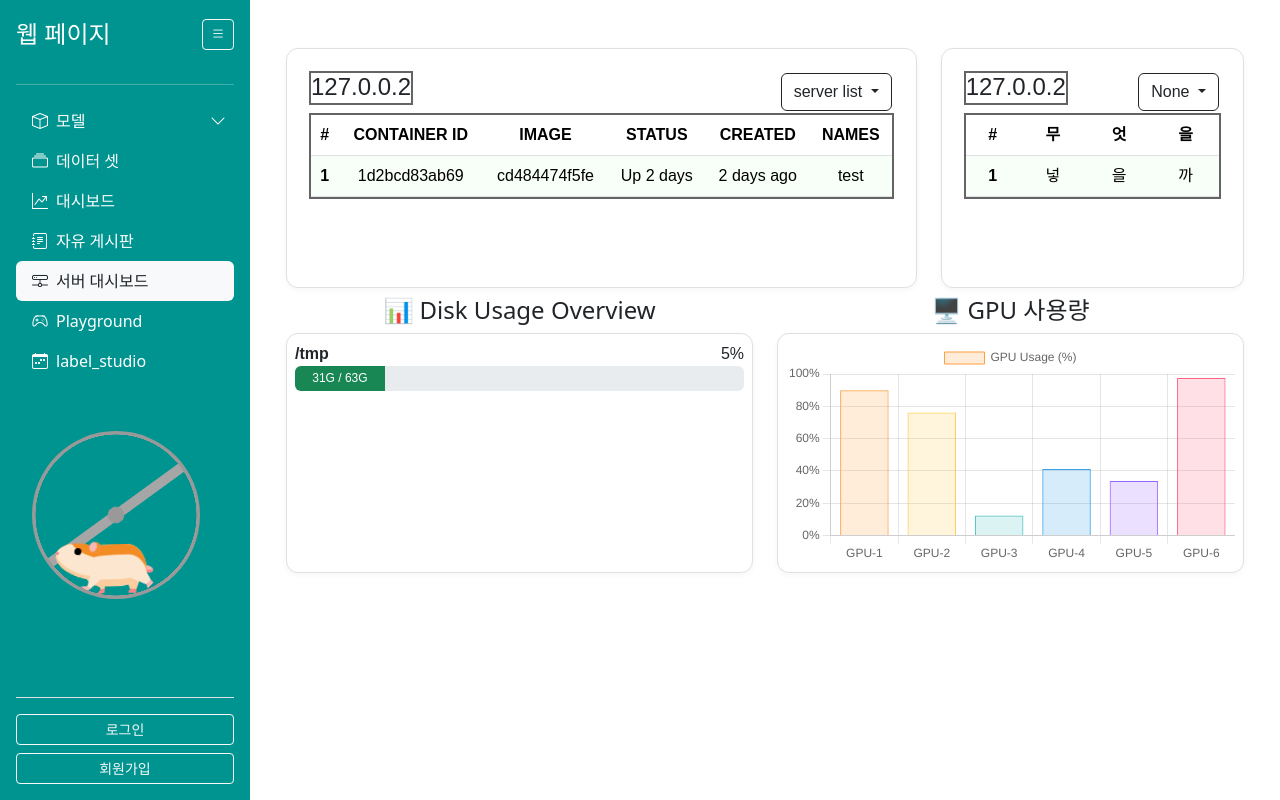
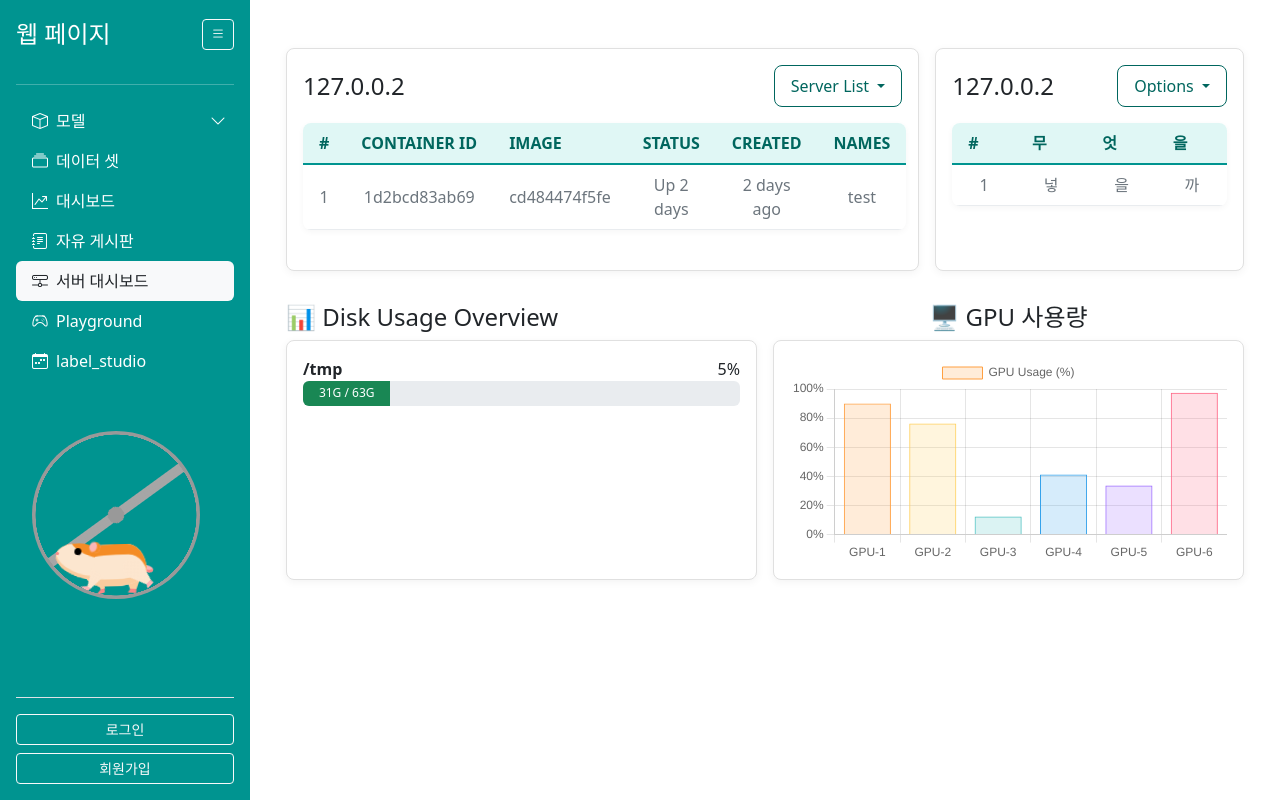
Before and after one commit to JJUNGYUN/my_django, a Django app: page /server_dashboard/ in a window 1280 px wide. Run offline with Django 5.2, Linux system fonts and the light colour scheme; some libraries are stand-ins or nearby versions.

Commit message:
서버 대시보드 에러 수정

```diff
--- a/data_studio/templates/server_dashboard/server_info.html
+++ b/data_studio/templates/server_dashboard/server_info.html
@@ -3,47 +3,46 @@
 {% load mathfilters %}
 
 {% block head %}
-<link rel="stylesheet" href="{% static 'bootstrap.min.css' %}">
 {% endblock %}
 
 {% block content %}
-<div class="container-fluid text-center mt-4">
-    <div class="row">
+<div class="container-fluid mt-4">
+  <div class="row g-3">
+    <!-- 좌측 서버/컨테이너 카드 -->
     <div class="col-sm-8">
-            <div class="card w-100" style="height: 30vh;">
-                <div class="card-body p-2 overflow-auto">
-                    <!-- 드롭다운 -->
-                    <div class="d-flex justify-content-between mb-0 py-0">
-                        <h4 style="outline: 2px solid #646464;">127.0.0.2</h4>
-                        <div class="mb-0">
+      <div class="label-card h-100">
+        <div class="card-body p-3 overflow-auto">
+          <div class="d-flex justify-content-between align-items-center mb-3">
+            <h4 class="m-0">127.0.0.2</h4>
             <div class="dropdown">
-                                <button class="btn btn-outline-dark dropdown-toggle float-end" type="button"
-                                    id="dropdownMenuButton" data-bs-toggle="dropdown" aria-expanded="false">
-                                    server list
+              <button class="hit-btn-outline-dark dropdown-toggle"
+                      type="button"
+                      id="serverDropdown"
+                      data-bs-toggle="dropdown"
+                      aria-expanded="false">
+                Server List
               </button>
-                                <ul class="dropdown-menu w-30" aria-labelledby="dropdownMenuButton">
+              <ul class="dropdown-menu" aria-labelledby="serverDropdown">
                 <li><a class="dropdown-item" href="#">127.0.0.1</a></li>
                 <li><a class="dropdown-item" href="#">localhost</a></li>
                 <li><a class="dropdown-item" href="#">None</a></li>
               </ul>
             </div>
           </div>
-                    </div>
-                    <!-- 테이블 -->
-                    <table class="table table-striped mt-1" style="outline: 2px solid #646464;">
+          <table class="manager-table w-100">
             <thead>
               <tr>
-                                <th scope="col">#</th>
-                                <th scope="col">CONTAINER ID</th>
-                                <th scope="col">IMAGE</th>
-                                <th scope="col">STATUS</th>
-                                <th scope="col">CREATED</th>
-                                <th scope="col">NAMES</th>
+                <th>#</th>
+                <th>CONTAINER ID</th>
+                <th>IMAGE</th>
+                <th>STATUS</th>
+                <th>CREATED</th>
+                <th>NAMES</th>
               </tr>
             </thead>
             <tbody>
               <tr>
-                                <th scope="row">1</th>
+                <td>1</td>
                 <td>1d2bcd83ab69</td>
                 <td>cd484474f5fe</td>
                 <td>Up 2 days</td>
@@ -55,40 +54,40 @@
         </div>
       </div>
     </div>
-        <!--  -->
+
+    <!-- 우측 커스텀 기능 카드 -->
     <div class="col-sm-4">
-            <div class="card w-100" style="height: 30vh;">
-                <div class="card-body p-2 overflow-auto">
-                    <!-- 드롭다운 -->
-                    <div class="d-flex justify-content-between mb-0 py-0">
-                        <h4 style="outline: 2px solid #646464;">127.0.0.2</h4>
-                        <div class="mb-0">
+      <div class="label-card h-100">
+        <div class="card-body p-3 overflow-auto">
+          <div class="d-flex justify-content-between align-items-center mb-3">
+            <h4 class="m-0">127.0.0.2</h4>
             <div class="dropdown">
-                                <button class="btn btn-outline-dark dropdown-toggle float-end" type="button"
-                                    id="dropdownMenuButton" data-bs-toggle="dropdown" aria-expanded="false">
-                                    None
+              <button class="hit-btn-outline-dark dropdown-toggle"
+                      type="button"
+                      id="featureDropdown"
+                      data-bs-toggle="dropdown"
+                      aria-expanded="false">
+                Options
               </button>
-                                <ul class="dropdown-menu w-30" aria-labelledby="dropdownMenuButton">
+              <ul class="dropdown-menu" aria-labelledby="featureDropdown">
                 <li><a class="dropdown-item" href="#">어떤</a></li>
                 <li><a class="dropdown-item" href="#">기능을</a></li>
                 <li><a class="dropdown-item" href="#">넣을까요~</a></li>
               </ul>
             </div>
           </div>
-                    </div>
-                    <!-- 테이블 -->
-                    <table class="table table-striped mt-1" style="outline: 2px solid #646464;">
+          <table class="manager-table w-100">
             <thead>
               <tr>
-                                <th scope="col">#</th>
-                                <th scope="col">무</th>
-                                <th scope="col">엇</th>
-                                <th scope="col">을</th>
+                <th>#</th>
+                <th>무</th>
+                <th>엇</th>
+                <th>을</th>
               </tr>
             </thead>
             <tbody>
               <tr>
-                                <th scope="row">1</th>
+                <td>1</td>
                 <td>넣</td>
                 <td>을</td>
                 <td>까</td>
@@ -97,34 +96,38 @@
           </table>
         </div>
       </div>
-
     </div>
   </div>
 
-    <div class="row py-2">
-        <div class="col-6">
+  <div class="row g-3 mt-3">
+    <!-- 디스크 사용량 -->
+    <div class="col-md-6">
       <h4>📊 Disk Usage Overview</h4>
-            <div class="card w-100 p-2" style="height: 30vh;">
+      <div class="label-card p-3" style="height:30vh;">
         <div class="mb-3">
           <div class="d-flex justify-content-between">
             <strong>/tmp</strong>
             <span>5%</span>
           </div>
-                    <div class="progress" style="height: 25px;">
-                        <div class="progress-bar bg-success" role="progressbar" style="width: 20%;" aria-valuenow="20"
-                            aria-valuemin="0" aria-valuemax="100">
+          <div class="progress" style="height:25px;">
+            <div class="progress-bar bg-success"
+                 role="progressbar"
+                 style="width:20%;"
+                 aria-valuenow="20"
+                 aria-valuemin="0"
+                 aria-valuemax="100">
               31G / 63G
             </div>
           </div>
         </div>
       </div>
     </div>
-        <div class="col-6">
+
+    <!-- GPU 사용량 차트 -->
+    <div class="col-md-6">
       <h4 class="text-center">🖥️ GPU 사용량</h4>
-            <div class="card w-100 p-2" style="height: 30vh;">
-                <canvas id="gpu-usage" style="width: 100%; height: 100%;"></canvas>
-
-              </div>
+      <div class="label-card p-3" style="height:30vh;">
+        <canvas id="gpu-usage" style="width:100%; height:100%;"></canvas>
       </div>
     </div>
   </div>
@@ -137,7 +140,7 @@
 fetch('/server_dashboard/gpu_info/')
   .then(res => res.json())
   .then(chartData => {
-    const config = {
+    new Chart(document.getElementById('gpu-usage'), {
       type: 'bar',
       data: {
         labels: chartData.labels,
@@ -145,32 +148,22 @@
           label: 'GPU Usage (%)',
           data: chartData.data,
           backgroundColor: chartData.backgroundColors,
-          borderColor: chartData.backgroundColors.map(c => c.replace('0.2', '1')),
+          borderColor: chartData.backgroundColors.map(c => c.replace('0.2','1')),
           borderWidth: 1
         }]
       },
       options: {
         responsive: true,
-        maintainAspectRatio: false, // 이 부분 추가
+        maintainAspectRatio: false,
         scales: {
           y: {
             beginAtZero: true,
-            ticks: {
-              stepSize: 10,
-              callback: function(value) {
-                return value + '%';
-              }
-            },
-            max: 100
+            max: 100,
+            ticks: { stepSize: 10, callback: v=>v+'%' }
           }
         }
       }
-    };
-
-    new Chart(document.getElementById('gpu-usage'), config);
+    });
   });
 </script>
-
-<!-- bootstrap.bundle.min.js만 로드 -->
-<script src="{% static 'bootstrap.bundle.min.js' %}"></script>
 {% endblock %}
```
Lines whose indentation alone changed are shown as unchanged.
